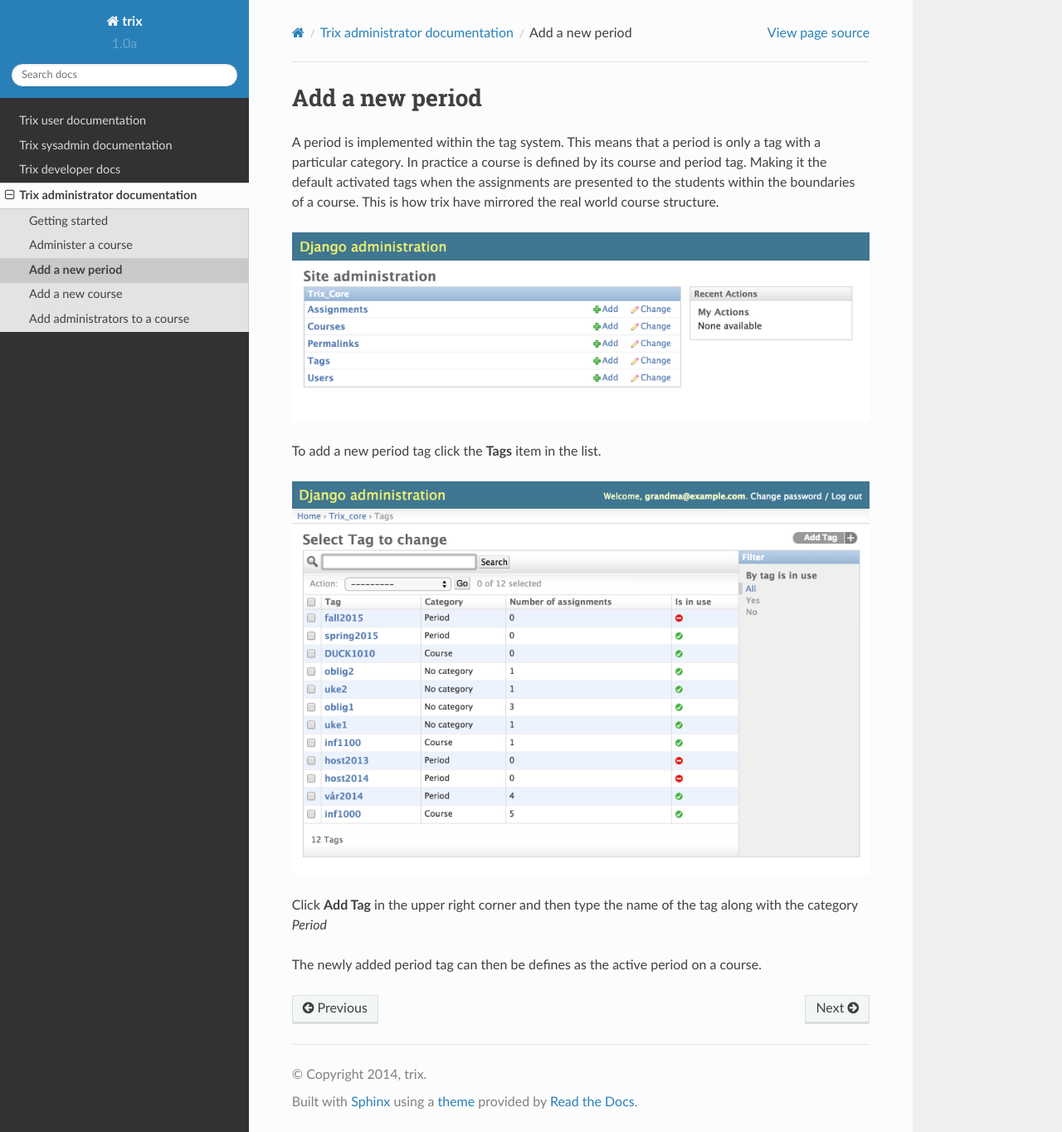
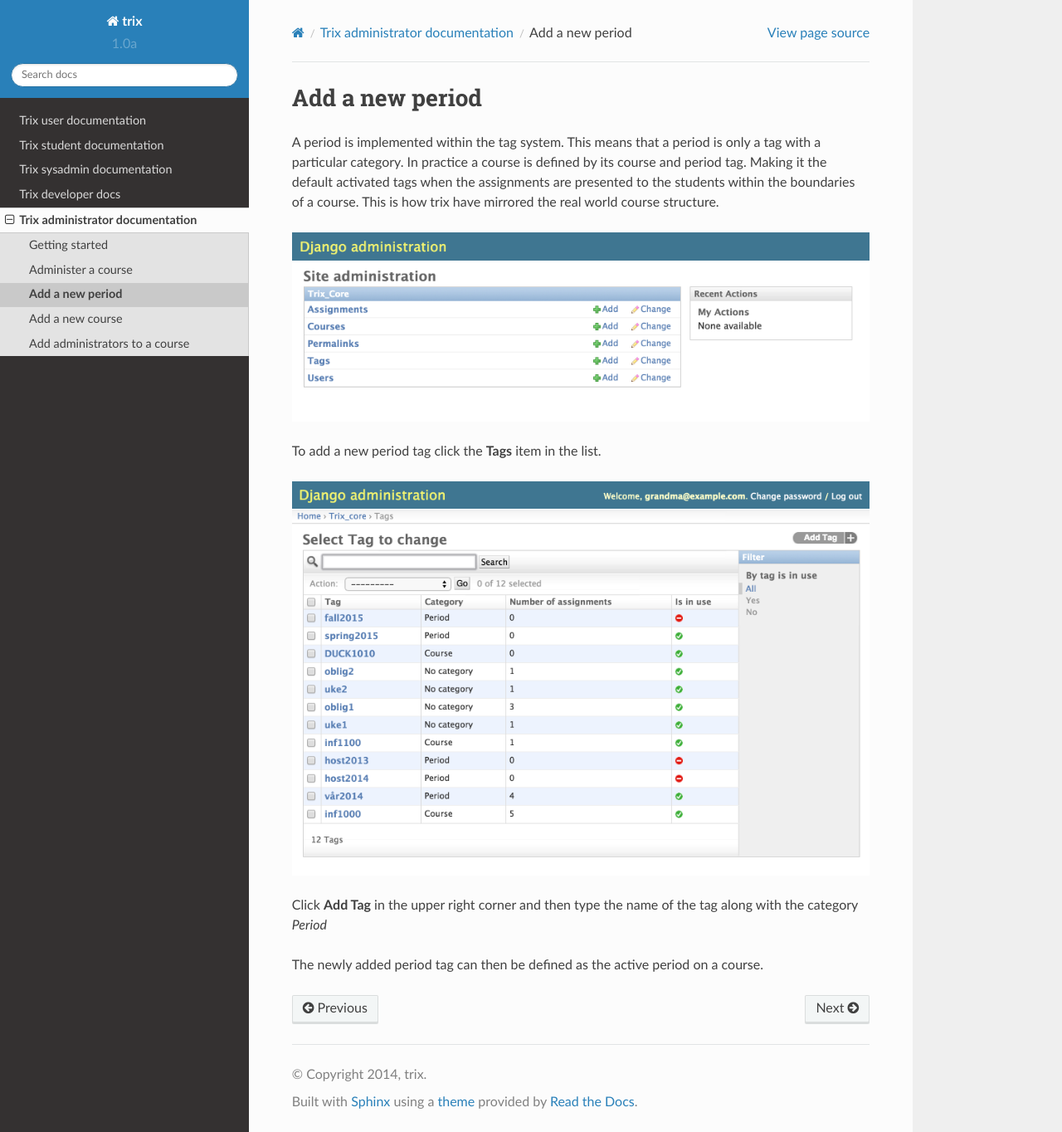
Before and after one commit to devilry/trix2, a Sphinx documentation site: the page built from docs/administrator/add_period.rst, in a window 1280 px wide and 1364 px high. Shown: the whole window at 83% size. Built offline with Sphinx 7.4.7 and the Read the Docs theme 2.0.0, drawn with Linux system fonts in a browser that asks for light colours; pages that are not in the unit, such as notebooks, are missing from menus.

Commit message:
Added student getting started

```diff
--- a/docs/administrator/add_period.rst
+++ b/docs/administrator/add_period.rst
@@ -14,4 +14,4 @@
 
 Click **Add Tag** in the upper right corner and then type the name of the tag along with the category *Period*
 
-The newly added period tag can then be defines as the active period on a course.
+The newly added period tag can then be defined as the active period on a course.
--- a/docs/index.rst
+++ b/docs/index.rst
@@ -11,6 +11,7 @@
    :maxdepth: 1
 
    user/index
+   student/index
    sysadmin/index
    develop/index
    administrator/index
```
Also changed, not shown: docs/student/gettingstarted.rst (+34 -0 lines), docs/images/course_view_logged_in.png (added).
